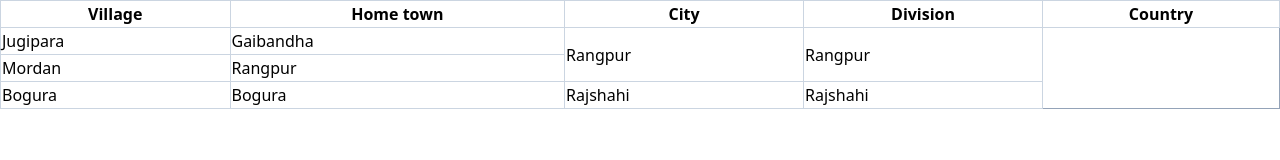
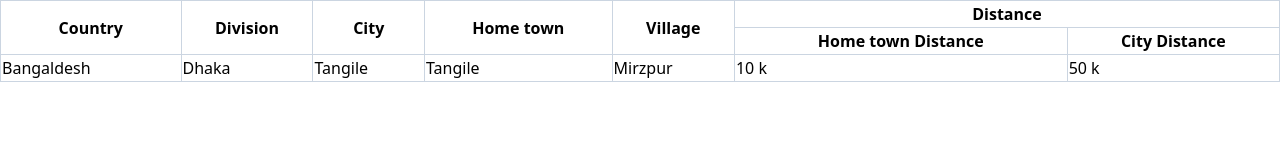
Before and after one commit to ismailahammed1/jsproject-and-interviewPractice, a plain HTML site: page todolist/tableForInterview.html in a window 1280 px wide. Drawn offline with nearby package versions, Linux system fonts and the light colour scheme.

Commit message:
different table for learnig

```diff
--- a/todolist/tableForInterview.html
+++ b/todolist/tableForInterview.html
@@ -9,13 +9,38 @@
 
   <body>
     <table class="border-collapse border border-slate-400 w-full">
+      <tr class="w-full">
+        <th rowspan="2" class="border border-slate-300">Country</th>
+        <th rowspan="2" class="border border-slate-300">Division</th>
+        <th rowspan="2" class="border border-slate-300">City</th>
+        <th rowspan="2" class="border border-slate-300">Home town</th>
+        <th rowspan="2" class="border border-slate-300">Village</th>
+        <th colspan="2" class="border border-slate-300">Distance</th>
+      </tr>
+      <tr class="w-full">
+        <th class="border border-slate-300">Home town Distance</th>
+        <th class="border border-slate-300">City Distance</th>
+      </tr>
+      <tr class="w-full">
+        <td class="border border-slate-300">Bangaldesh</td>
+        <td class="border border-slate-300">Dhaka</td>
+        <td class="border border-slate-300">Tangile</td>
+        <td class="border border-slate-300">Tangile</td>
+        <td class="border border-slate-300">Mirzpur</td>
+        <td class="border border-slate-300">10 k</td>
+        <td class="border border-slate-300">50 k</td>
+      </tr>
+      <!-- Add more rows as needed -->
+    </table>
+
+    <!-- <table class="border-collapse border border-slate-400 w-full">
       <thead>
         <tr>
-          <th class="border border-slate-300">Village</th>
-          <th class="border border-slate-300">Home town</th>
-          <th class="border border-slate-300">City</th>
-          <th class="border border-slate-300">Division</th>
-          <th class="border border-slate-300">Country</th>
+          <th rowspan="2" class="border border-slate-300">Village</th>
+          <th rowspan="2" class="border border-slate-300">Home town</th>
+          <th rowspan="2" class="border border-slate-300">City</th>
+          <th rowspan="2" class="border border-slate-300">Division</th>
+          <th rowspan="2" class="border border-slate-300">Country</th>
         </tr>
       </thead>
       <tbody>
@@ -24,6 +49,7 @@
           <td class="border border-slate-300">Gaibandha</td>
           <td rowspan="2" class="border border-slate-300">Rangpur</td>
           <td rowspan="2" class="border border-slate-300">Rangpur</td>
+          <td rowspan="3" class="border border-slate-300">Bangaldesh</td>
         </tr>
         <tr>
           <td class="border border-slate-300">Mordan</td>
@@ -36,6 +62,6 @@
           <td class="border border-slate-300">Rajshahi</td>
         </tr>
       </tbody>
-    </table>
+    </table>-->
   </body>
 </html>
```
